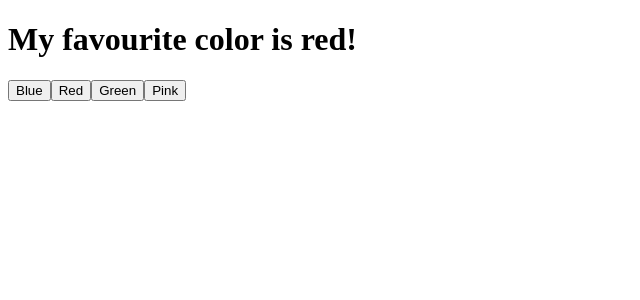
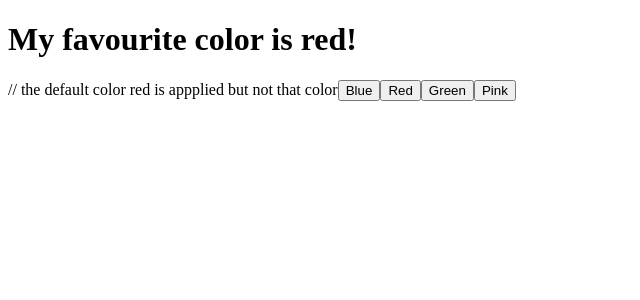
Before and after one commit to Umme-Zaiba/react-hooks, a React (Create React App) app: page / in a window 1280 px wide. Shown: the top 300 px of the page, without its empty margins (0-640 px from the left). Built offline with nearby package versions, Linux system fonts and the light colour scheme.

Commit message:
Update Color.js

```diff
--- a/src/components/Color.js
+++ b/src/components/Color.js
@@ -11,6 +11,7 @@ const Color = () => {
   return (
     <div>
        <h1>My favourite color is {color}!</h1>
+    // the default color red is appplied but not that color
       {/* <button type = "button" onClick={()=> setColor("blue")}>
         Blue
       </button>
@@ -28,7 +29,6 @@ const Color = () => {
         <button key={index} type='button' onClick={()=> handleColorChange(option)}>
             {option.charAt(0).toUpperCase()+ option.slice(1)}
         </button>
-        // <div></div>
       ))}
     </div>
   )
```
